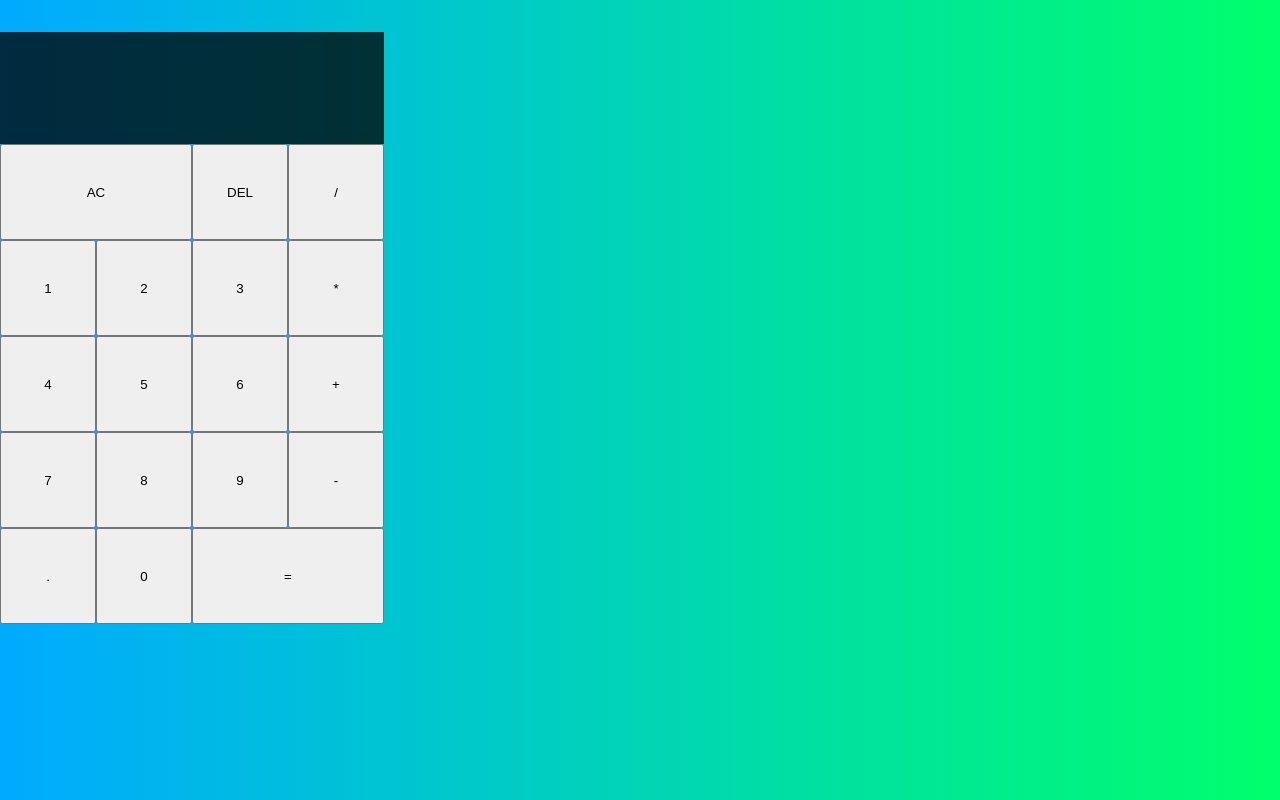
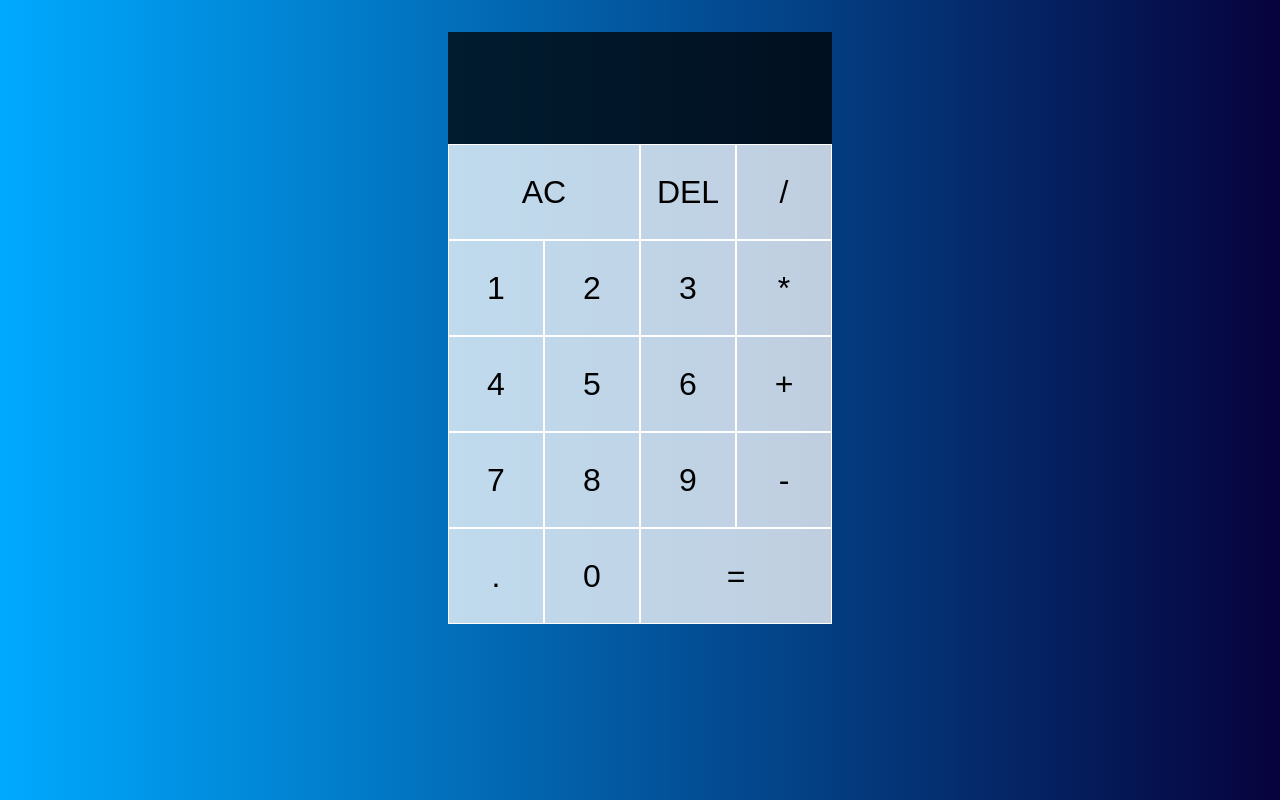
Before and after one commit to Godawela/calculatorWithReact, a React (Create React App) app: page / in a window 1280 px wide. Built offline with nearby package versions, Linux system fonts and the light colour scheme.

Commit message:
applying styles

```diff
--- a/src/App.css
+++ b/src/App.css
@@ -4,7 +4,7 @@
 
 body {
   margin: 0;
-  background: linear-gradient(to right, #00AAFF,#00FF6C);
+  background: linear-gradient(to right, #00AAFF,#06023d);
 }
 
 .calculator-grid{
@@ -12,6 +12,7 @@
   grid-template-columns: repeat(4, 6rem);
   grid-template-rows: minmax(7rem,auto) repeat(5,6rem);
   margin-top: 2rem;
+  justify-content: center;
 }
 
 .span-two{
@@ -22,4 +23,33 @@
   grid-column: 1/-1 ;
   background-color: rgb(0, 0, 0, .75);
   display: flex;
+  flex-direction: column;
+  align-items: flex-end;
+  justify-content: space-around;
+  padding: .75rem;
+  word-wrap: break-word;
+  word-break: break-all;
 }
+
+.output .prevoius-operand{
+  color: rgba(255, 255, 255, .75);
+  font-size: 1.5rem;
+}
+
+.output .current-operand{
+  color: white;
+  font-size: 2.5rem;
+}
+
+.calculator-grid > button{
+  cursor: pointer;
+  font-size: 2rem;
+  border: 1px solid white;
+  outline: none;
+  background-color: rgba(255, 255, 255, .75);
+}
+
+.calculator-grid > button:hover,
+.calculator-grid > button:focus{
+  background-color: rgba(255, 255, 255, .9);
+}
--- a/src/App.js
+++ b/src/App.js
@@ -4,7 +4,7 @@
 <div className="calculator-grid">
 <div className ="output">
 <div className="previous-operand">
-<div className="previous-operand">
+<div className="current-operand">
 </div>
 </div>
 </div>
```
